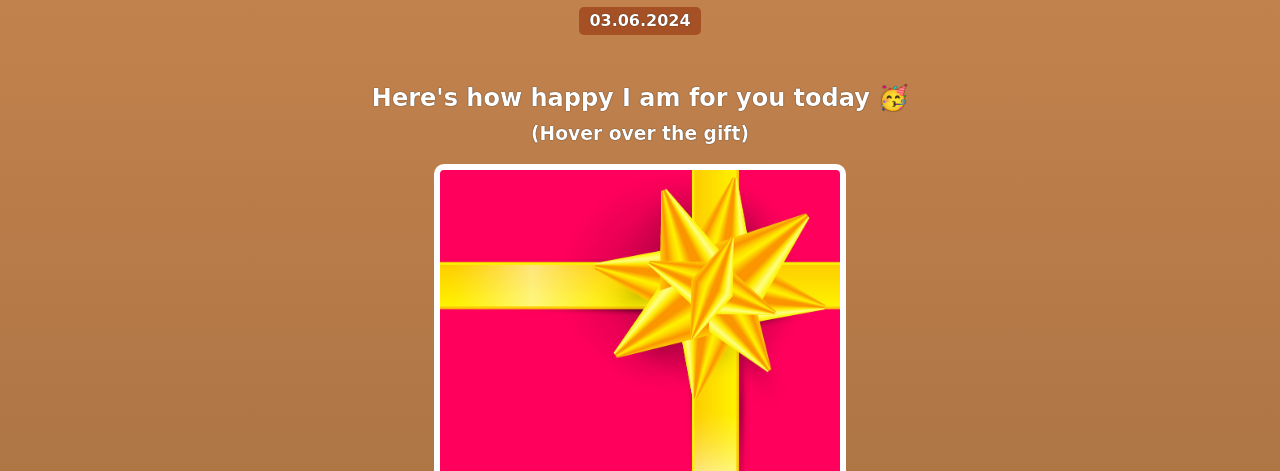
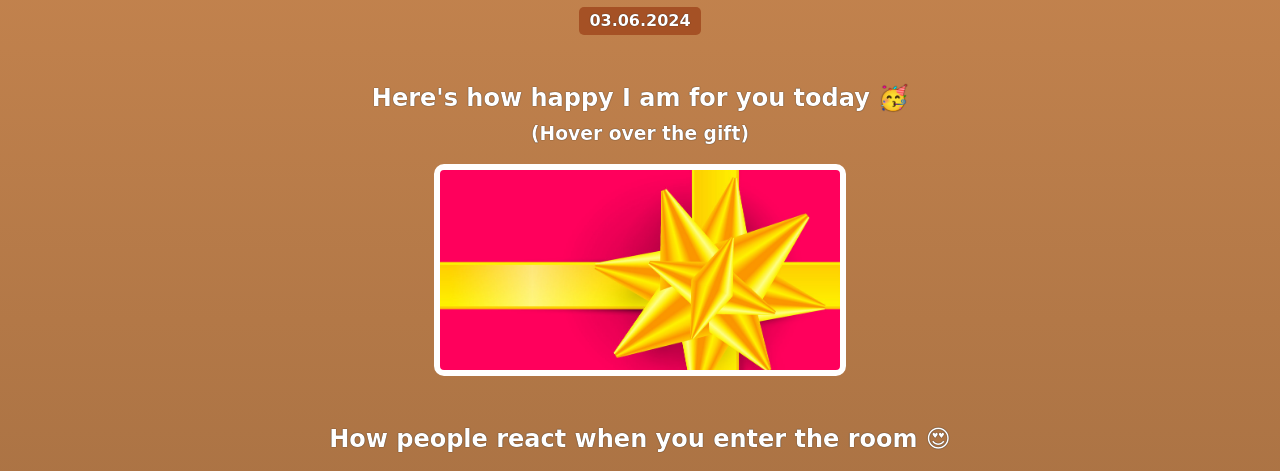
Before and after one commit to Hook-88/birthdaycard-the-dude, a plain HTML site: page index.html in a window 1280 px wide. Shown: the part 292-763 px from the top of the page. Drawn offline with nearby package versions, Linux system fonts and the light colour scheme; a web font is replaced by a local one.

Commit message:
Improved first gift styles

```diff
--- a/styles.css
+++ b/styles.css
@@ -62,6 +62,10 @@ h1, h2, h3, h4, p {
     background-size: cover;
 }
 
+#gift-img-happy {
+    height: 200px;
+}
+
 #gift-img-happy:hover {
     background-image: url("https://media.giphy.com/media/hlWNWCuAuOVEs/giphy.gif");
 }
```
